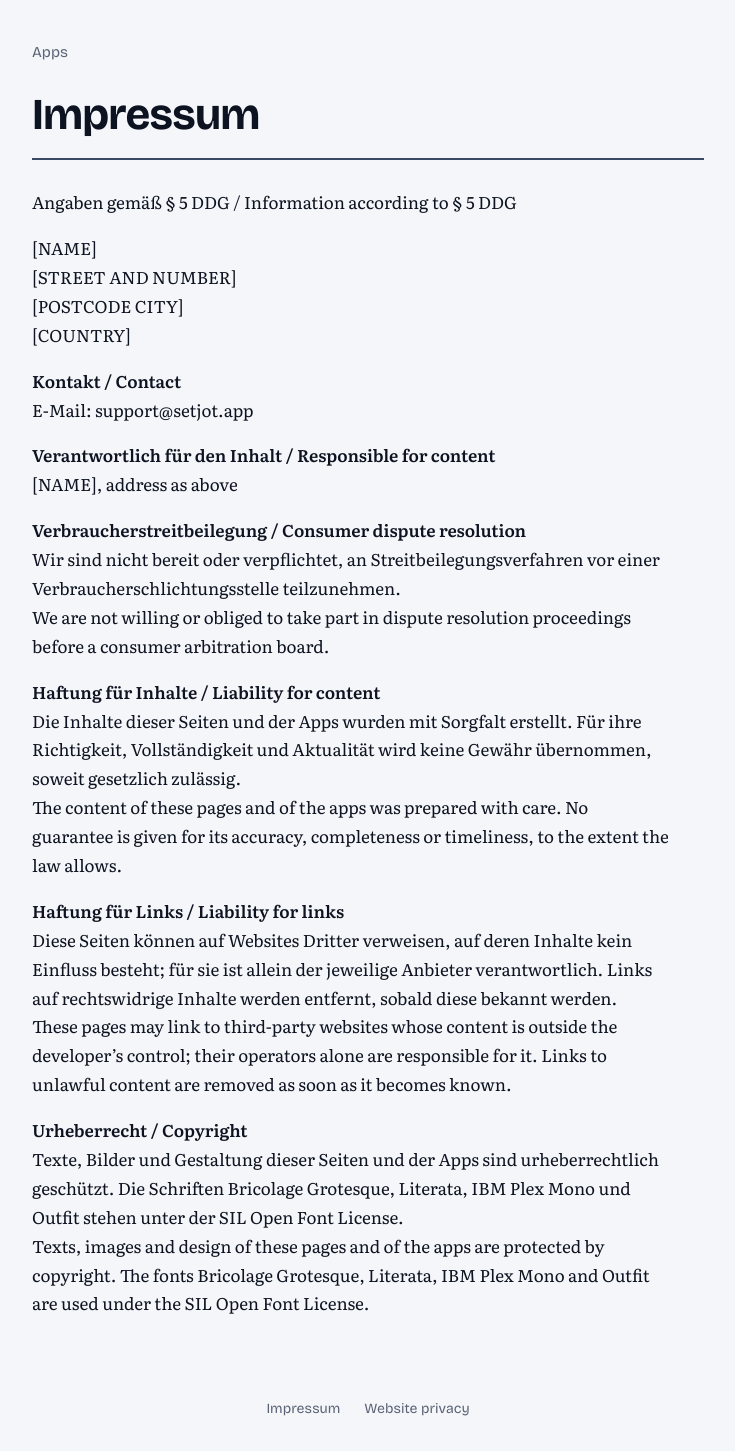
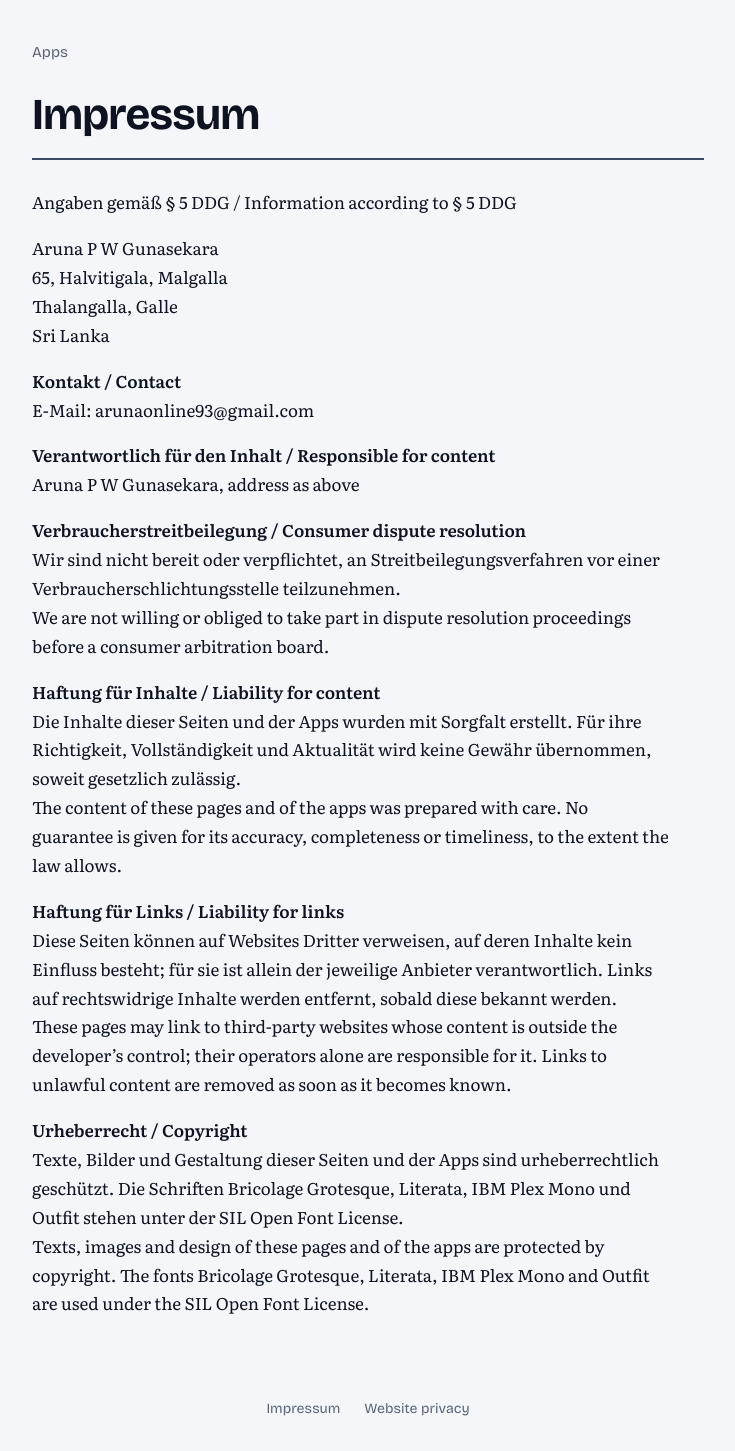
Before and after one commit to wgarunap/legal, a Jekyll site: the page built from impressum.md, in a window 1280 px wide. Shown: the whole page, without its empty margins (272-1007 px from the left). Built offline with Jekyll 4.4.1, drawn with Linux system fonts in a browser that asks for light colours.

Commit message:
Impressum: the publisher's name, address in Galle, Sri Lanka, and contact email replace the placeholders on every app's Impressum page.
Co-Authored-By: Claude Opus 5.5 <noreply@anthropic.com>

```diff
--- a/_includes/impressum.md
+++ b/_includes/impressum.md
@@ -1,15 +1,15 @@
 Angaben gemäß § 5 DDG / Information according to § 5 DDG
 
-[NAME]
-[STREET AND NUMBER]
-[POSTCODE CITY]
-[COUNTRY]
+Aruna P W Gunasekara
+65, Halvitigala, Malgalla
+Thalangalla, Galle
+Sri Lanka
 
 **Kontakt / Contact**
-E-Mail: support@setjot.app
+E-Mail: arunaonline93@gmail.com
 
 **Verantwortlich für den Inhalt / Responsible for content**
-[NAME], address as above
+Aruna P W Gunasekara, address as above
 
 **Verbraucherstreitbeilegung / Consumer dispute resolution**
 Wir sind nicht bereit oder verpflichtet, an Streitbeilegungsverfahren vor einer Verbraucherschlichtungsstelle teilzunehmen.
```
